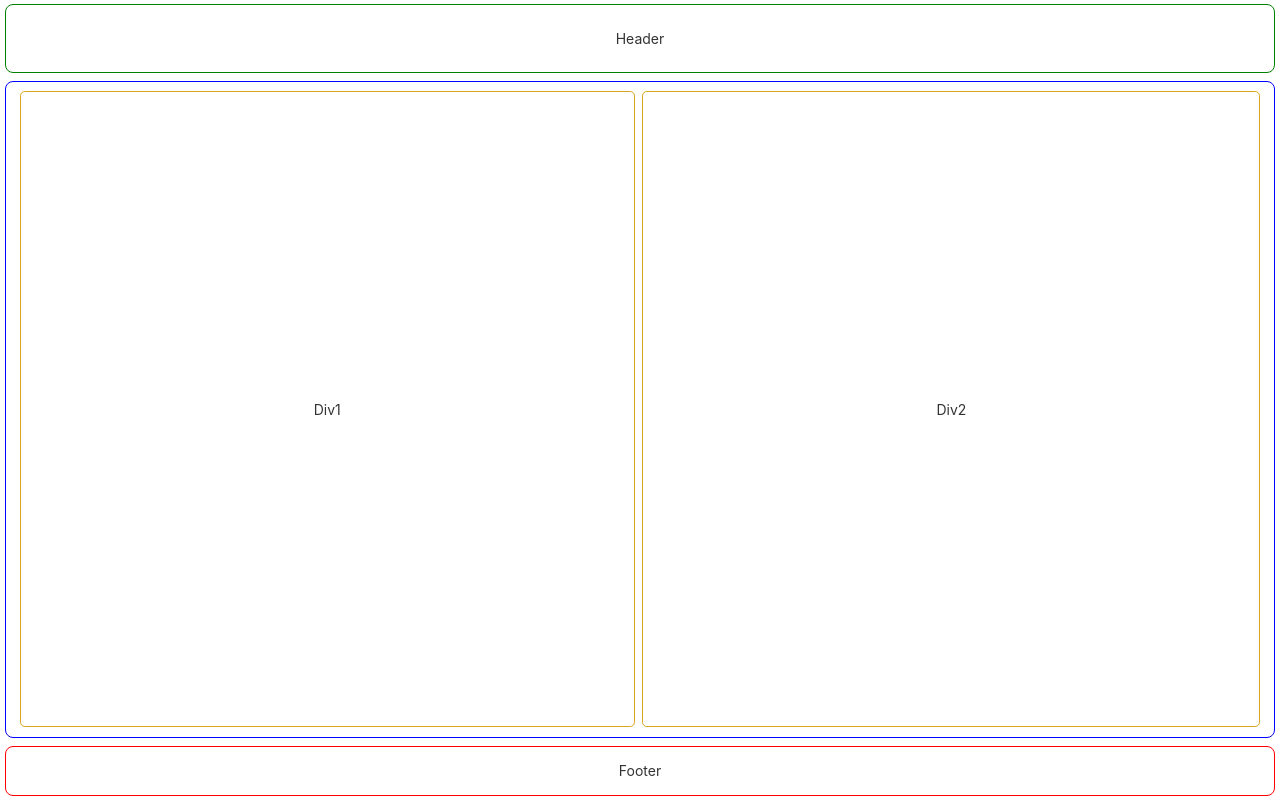
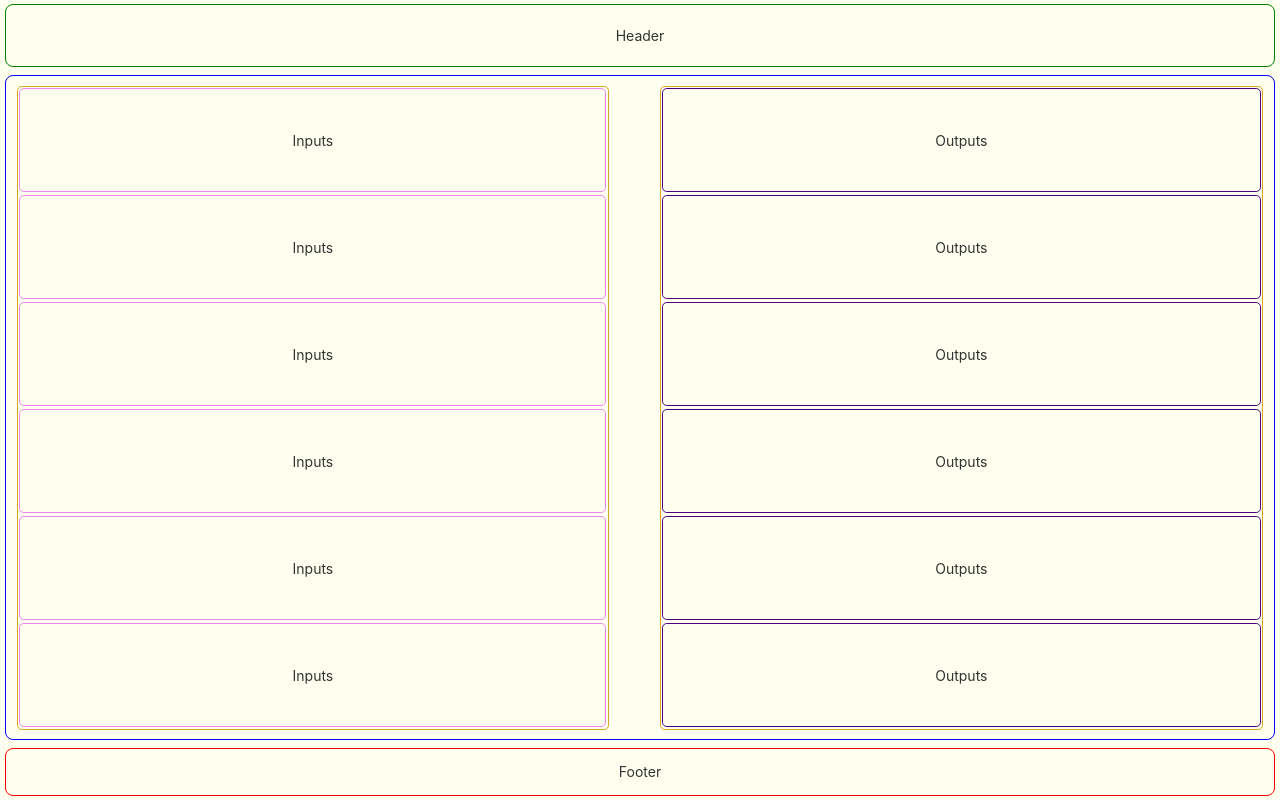
Before and after one commit to Ellipsoul/tax-calculator-pwa, an Angular app: page / in a window 1280 px wide. Built offline with nearby package versions, Linux system fonts and the light colour scheme.

Commit message:
Changed theme colour to Ivory. Added some more nested div elements into the input and output divs. Added extra space between the 2 main divs. Caught up with some comments

```diff
--- a/src/app/app.component.html
+++ b/src/app/app.component.html
@@ -8,9 +8,27 @@
   <!-- Contains title and global customisations of functionality -->
   <header>Header</header>
 
+
   <main>
-    <div ngClass="inputDiv">Div1</div>
-    <div ngClass="outputDiv">Div2</div>
+
+    <div ngClass="inputDiv">
+      <div ngClass="inputs">Inputs</div>
+      <div ngClass="inputs">Inputs</div>
+      <div ngClass="inputs">Inputs</div>
+      <div ngClass="inputs">Inputs</div>
+      <div ngClass="inputs">Inputs</div>
+      <div ngClass="inputs">Inputs</div>
+    </div>
+
+    <div ngClass="outputDiv">
+      <div ngClass="outputs">Outputs</div>
+      <div ngClass="outputs">Outputs</div>
+      <div ngClass="outputs">Outputs</div>
+      <div ngClass="outputs">Outputs</div>
+      <div ngClass="outputs">Outputs</div>
+      <div ngClass="outputs">Outputs</div>
+    </div>
+
   </main>
 
   <footer>Footer</footer>
--- a/src/app/app.component.sass
+++ b/src/app/app.component.sass
@@ -20,30 +20,39 @@
   left: 0
   height: 100vh
 
-  // Flex
+  // Control the entire app's background with this
+  background-color: #FFFFF0  // Ivory
+
+  // Flex main container vertically
   display: flex
   flex-direction: column
-  flex-wrap: nowrap
+  flex-wrap: nowrap  // Handle flex direction change with media query
 
   align-items: stretch
   justify-content: space-evenly
 
-$base-margin-x: calc(0.1rem + 0.3vw)
+
+// Paddings for 3 mains pieces of container
+$base-margin-x: calc(0.1rem + 0.3vw)  // Do environment variables like this
 $base-margin-y: calc(0.1rem + 0.3vh)
 
 header, footer, main
-  margin: $base-margin-y $base-margin-x $base-margin-y
+  margin: $base-margin-y $base-margin-x  // Top-bottom, then left-right
   border-radius: 0.5rem
   padding: calc(0.2rem + 0.3vw + 0.3vh)
 
-  // This might need changing
+  // This might need changing once items start being placed in the header and footer
   display: grid
   place-items: center
 
+
+// Short header
 header
   flex-grow: 0.5
   border: 1px solid green
 
+
+// Nested flexbox with input and output sections
 main
   flex-grow: 10
 
@@ -56,30 +65,67 @@ main
 
   border: 1px solid blue
 
-$flexrow-margin-x: 0.3vw
-$flexrow-margin-y: 0
-
 $flexcol-margin-x: 0
 $flexcol-margin-y: 0.3vh
 
+// Contains the input and output fields. May need to be separated
 .inputDiv, .outputDiv
+  display: flex
+  flex-direction: column
   flex-grow: 1
-  margin: $flexrow-margin-y $flexrow-margin-x $flexrow-margin-y
 
-  display: grid
-  place-items: center
+  align-items: stretch
+  justify-content: space-evenly
 
   border: 1px solid goldenrod
   border-radius: 0.3rem
 
+// Ensure extra spacing between the inputs and outputs
+.inputDiv
+  margin: 0 2vw 0 0.1vw  // Top right bottom left
+
+.outputDiv
+  margin: 0 0.1vw 0 2vw  // Top right bottom left
+
+// Change the flex direction to accommodate thin screens in portrait mode
 @media screen and ( max-width: 768px ) and (orientation: portrait)
   main
     flex-direction: column
 
-  .inputDiv, .outputDiv
-    margin: $flexcol-margin-y $flexcol-margin-x $flexcol-margin-y
+  // Swap margins values for input and output divs
+  .inputDiv
+    margin: 0.1vh 0 3vh 0  // Top right bottom left
+
+  .outputDiv
+    margin: 3vh 0 0.1vh 0  // Top right bottom left
 
 
+// Lefthand inputs
+.inputs
+  flex-grow: 1
+  margin: 0.2vh 0.1vw // Top-bottom, then left-right
+  border-radius: 0.3rem
+
+  // Change when items are added
+  display: grid
+  place-items: center
+
+  border: 1px solid violet
+
+// Righthand outputs
+.outputs
+  flex-grow: 1
+  margin: 0.2vh 0.1vw // Top-bottom, then left-right
+  border-radius: 0.3rem
+
+  // Change when items are added
+  display: grid
+  place-items: center
+
+  border: 1px solid indigo
+
+
+// Very short footer
 footer
   flex-grow: 0.2
   border: 1px solid red
--- a/src/index.html
+++ b/src/index.html
@@ -8,7 +8,8 @@
   <link rel="icon" type="image/x-icon" href="favicon.ico">
   <link rel="manifest" href="manifest.webmanifest">
   <link rel="apple-touch-icon" href="https://firebasestorage.googleapis.com/v0/b/nxtfire-js.appspot.com/o/uploads%2FuuRmEIzugzeifeVSihU50w46Ydg1%2F1635627542306.png?alt=media&token=ea89b613-3712-46ac-b97d-b8f012a4a961" />
-  <meta name="theme-color" content="#fafafa">
+  <!-- This seems to change the appearance in an iOS app, rather than the manifest configs -->
+  <meta name="theme-color" content="#FFFFF0">
 </head>
 <body>
   <app-root></app-root>
```
Also changed, not shown: src/manifest.webmanifest.
